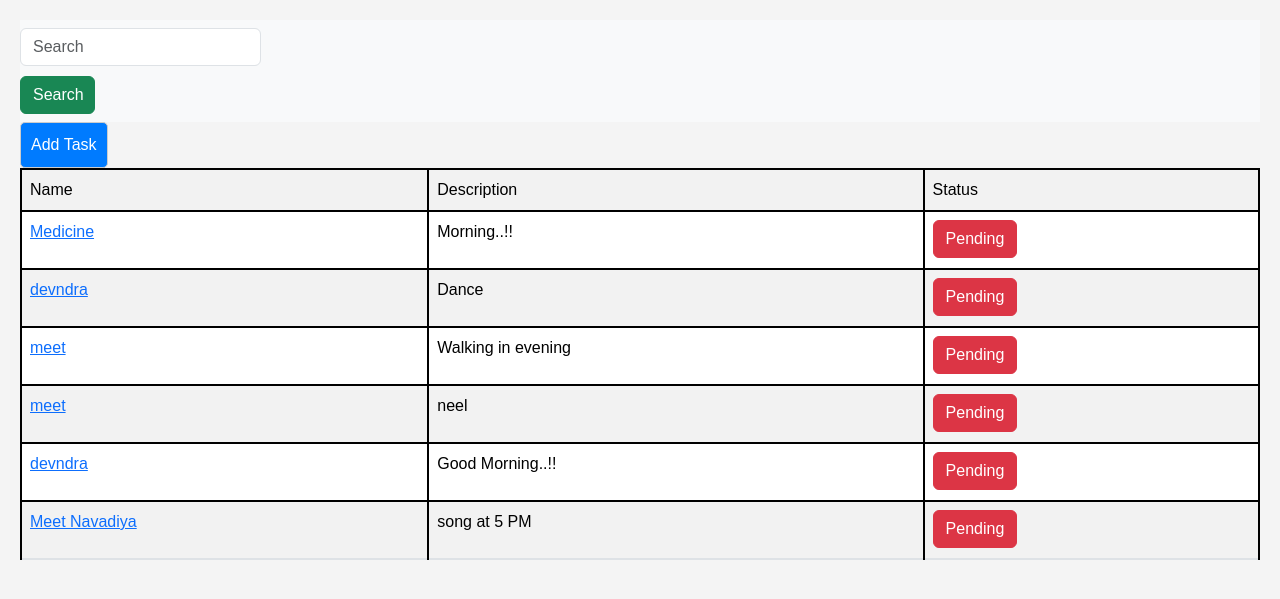
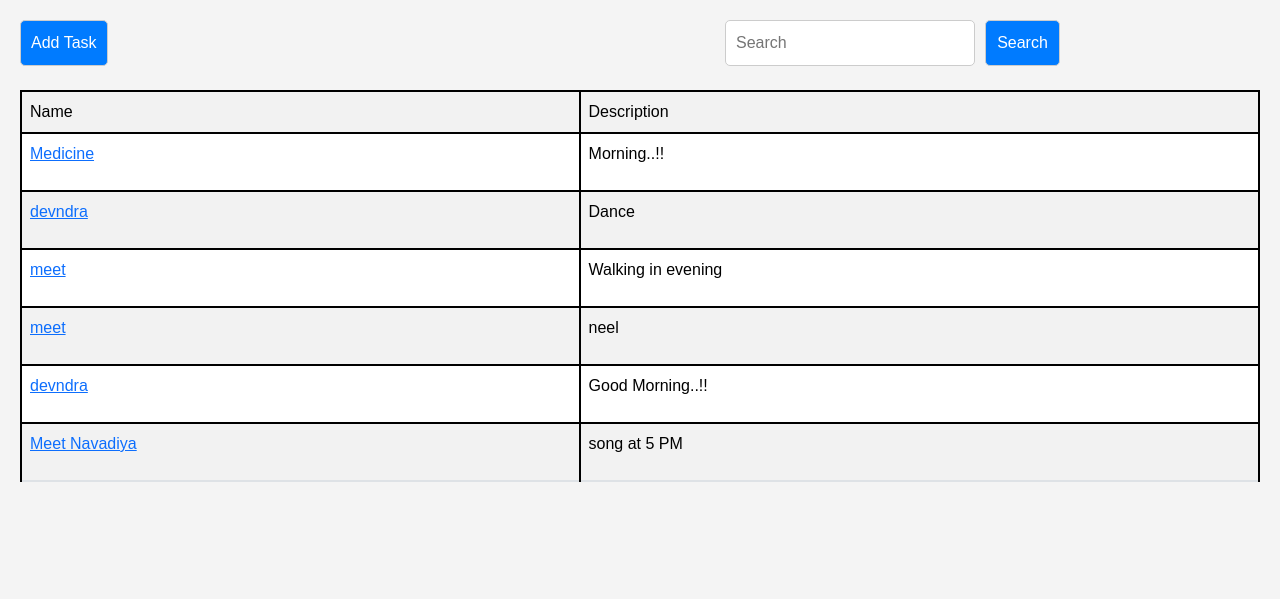
Before and after one commit to meetnavadiya/To-do-List, a Django app: page /table/ in a window 1280 px wide. Shown: the top 599 px of the page. Run offline with Django 5.2, Linux system fonts and the light colour scheme; data comes from the database, SQL or seed files in the repository; both versions use the stored data as it was after the commit; parts of the project's set-up code (start-up, migrations or seed data) failed here and were passed over.

Commit message:
change css

```diff
--- a/tasks/templates/form.html
+++ b/tasks/templates/form.html
@@ -7,7 +7,7 @@
       <input  type="text" name="name" placeholder="Task Name" required value="{{ data.tname }}" />
       <input type="text" name="desc" placeholder="Description Name" required value="{{ data.tdesc }}" />
       <!-- <input type="date" name="date" required > -->
-      <p style="color: rgb(55, 255, 0);">{{ msg }}</p>
+
       <button type="submit" style="background: rgb(60, 122, 192);">Add Task</button>
     </form><br>
 
--- a/tasks/templates/table.html
+++ b/tasks/templates/table.html
@@ -1,25 +1,29 @@
 {% include 'main.html' %}
 
 {% block content %}
-    <nav class="navbar bg-body-tertiary">
-        <form class="d-flex" role="search">
-            <div><input class="form-control me-2" type="search" placeholder="Search" aria-label="Search" name="q"></div>
-            <div><button class="btn btn-success" type="submit" style="width:75px;">Search</button>
-        </form>
-    </nav>
+<div style="display: flex; justify-content: space-between;" >
+        <div>
+            <button >
+                <a href="{% url 'home' %}" style="color: white; text-decoration: none; "> Add Task </a>
+            </button>
+        </div>
+            <form>
+                <div style="display: flex; gap: 10px; margin-right:200px;">
+                <input  type="search" placeholder="Search" aria-label="Search" name="q" style="width:250px">
+                <button  type="submit" style="width:75px;">Search</button>
+                </div>
+            </form>
+</div> <br>
 
 
-    <button >
-        <a href="{% url 'home' %}" style="color: white; text-decoration: none; "> Add Task </a>
-    </button>
-</div>
+
 
     <table class="table table-striped">
         <tr>
             <big>
                 <td>Name</td>
                 <td>Description</td>
-                <td>Status </td>
+
             </big>
 
         </tr>
@@ -27,7 +31,7 @@
         <tr>
             <td><a href="{% url 'view' i.id %}">{{ i.tname }}</a></td>
             <td><p>{{ i.tdesc }}</p>
-            <td><button class="btn btn-danger">Pending</button>
+
         </tr>
         {% endfor %}
     </table>
--- a/tasks/urls.py
+++ b/tasks/urls.py
@@ -6,7 +6,7 @@ urlpatterns = [
     path('',views.home,name='home'),
     path('view/<int:pk>',views.view,name='view'),
     path('table/',views.table,name='table'),
-    path('update/<int:pk>',views.update_task,name='update_task'),
+    path('update/<int:id>',views.update_task,name='update_task'),
     path('delete/<int:pk>',views.delete_task,name='delete_task'),
 
 
--- a/tasks/views.py
+++ b/tasks/views.py
@@ -30,8 +30,8 @@ def table(request):
     return render(request,'table.html',{'data':tasks})
 
 
-def update_task(request,pk):
-    task=Task.objects.get(id=pk)
+def update_task(request,id):
+    task=Task.objects.get(id=id)
     if request.method == 'POST':
         name = request.POST.get('name')
         desc = request.POST.get('desc')
```
Also changed, not shown: db.sqlite3.
